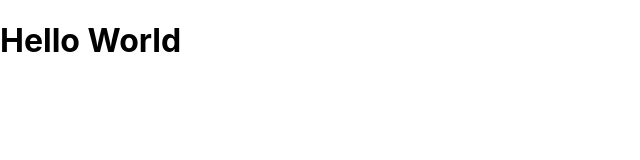
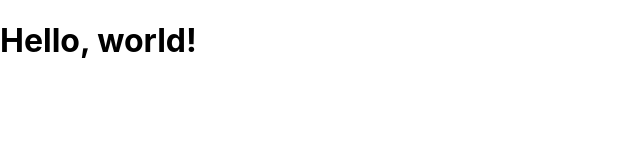
Before and after one commit to norun111/react-redux-crud-app, a React (Create React App) app in the folder my-react-app/: page / in a window 1280 px wide. Shown: the top 160 px of the page, without its empty margins (0-640 px from the left). Built offline with nearby package versions, Linux system fonts and the light colour scheme.

Commit message:
Update App.js

```diff
--- a/my-react-app/src/App.js
+++ b/my-react-app/src/App.js
@@ -1,10 +1,21 @@
-import React from 'react';
+// import React from 'react';
+import React, {Component} from 'react';
 import './App.css';
 
-function App() {
-  return (
-    <div><h1 >Hello World</h1></div>
-  );
+// function App() {
+//   return (
+//     <div><h1 >Hello World</h1></div>
+//   );
+// }
+
+class App extends Component {
+  render(){
+    return React.createElement(
+      "h1",
+      null,
+      "Hello, world!"
+    );
+  }
 }
 
 export default App;
```
